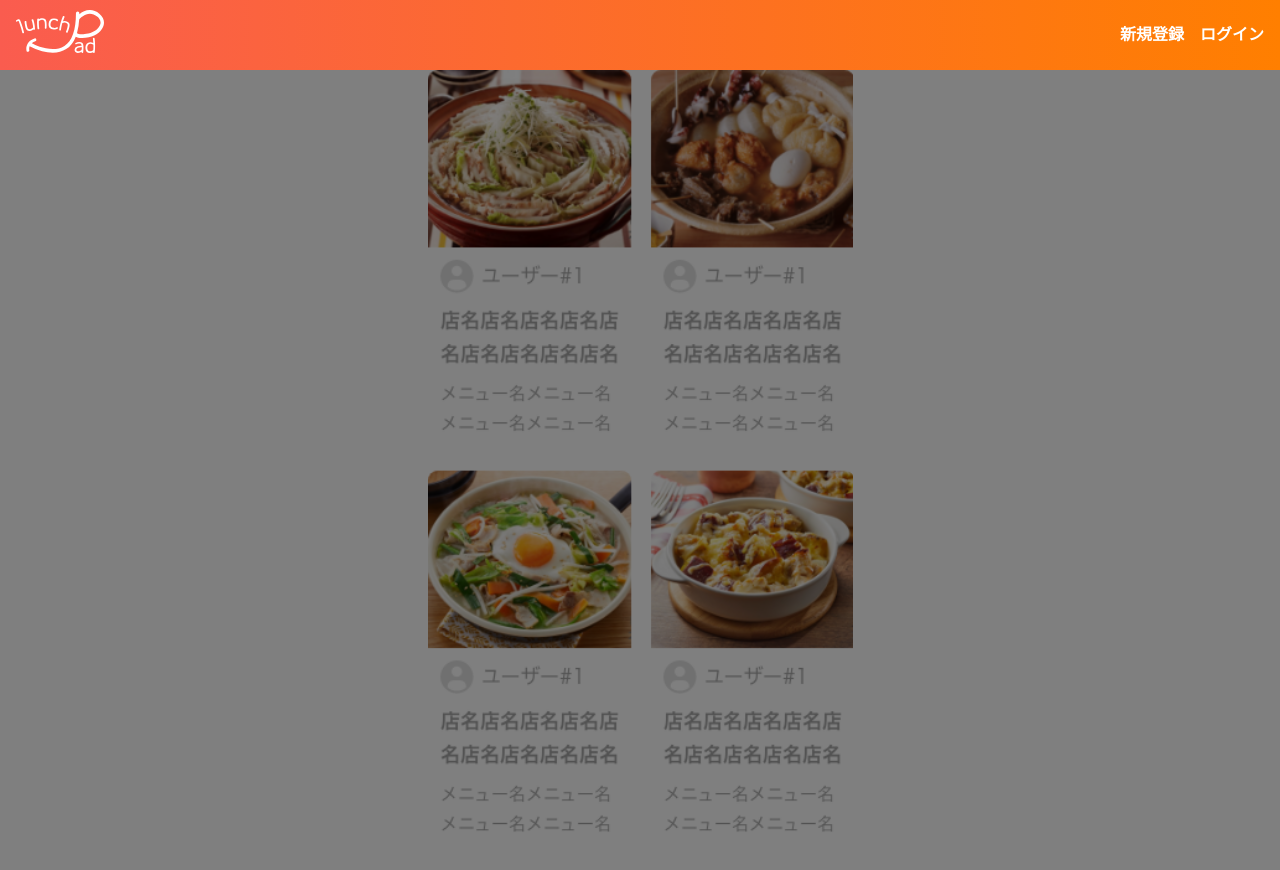
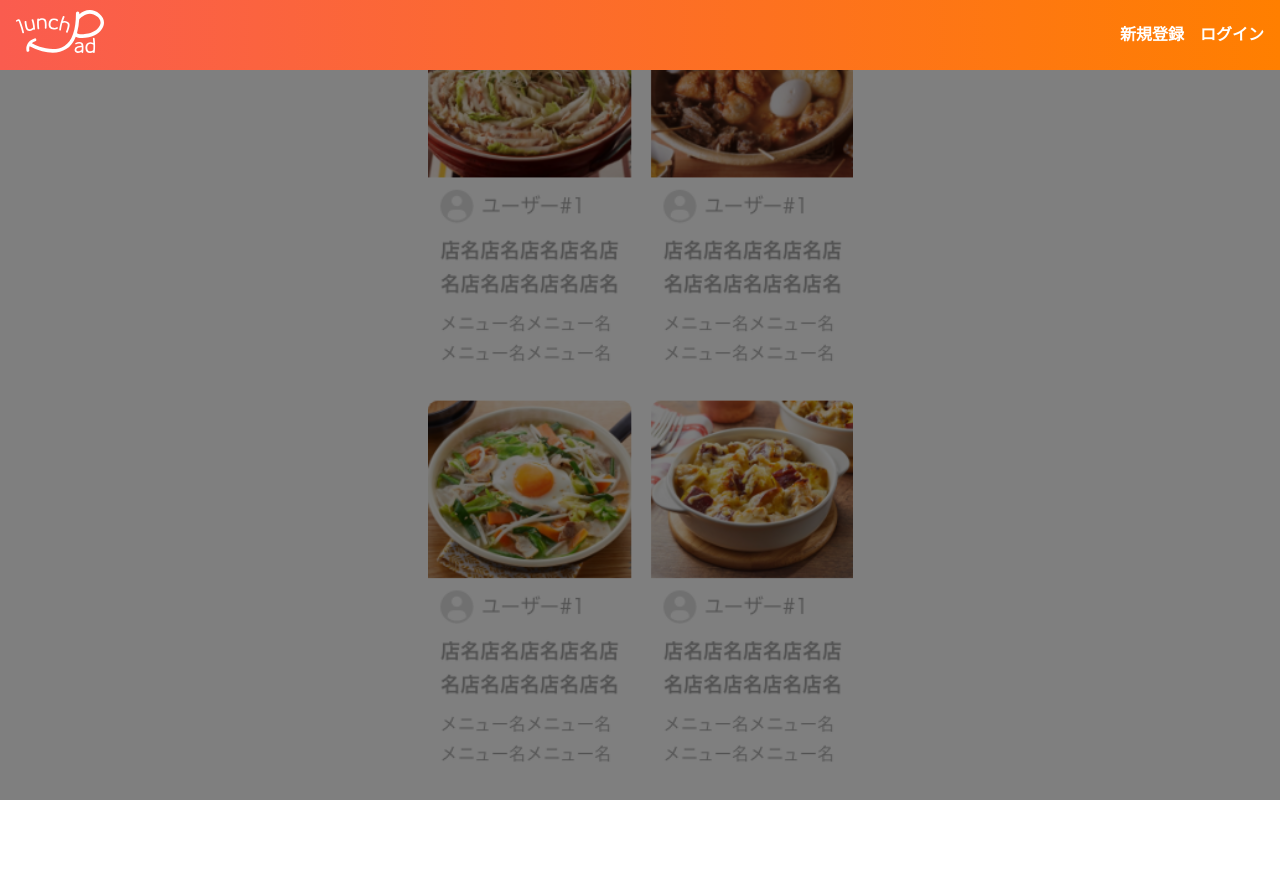
Before and after one commit to JOKOJOKO405/original-app, a Nuxt app: page / in a window 1280 px wide. After the commit the page ends 800 px from the top, so only its background shows below. Built offline with nearby package versions, Linux system fonts and the light colour scheme.

Commit message:
Fix v-app削除

```diff
--- a/layouts/default.vue
+++ b/layouts/default.vue
@@ -1,9 +1,7 @@
 <template>
   <v-app>
-    <v-main>
-      <Header />
-      <Nuxt />
-    </v-main>
+    <Header />
+    <Nuxt />
   </v-app>
 </template>
 
```
